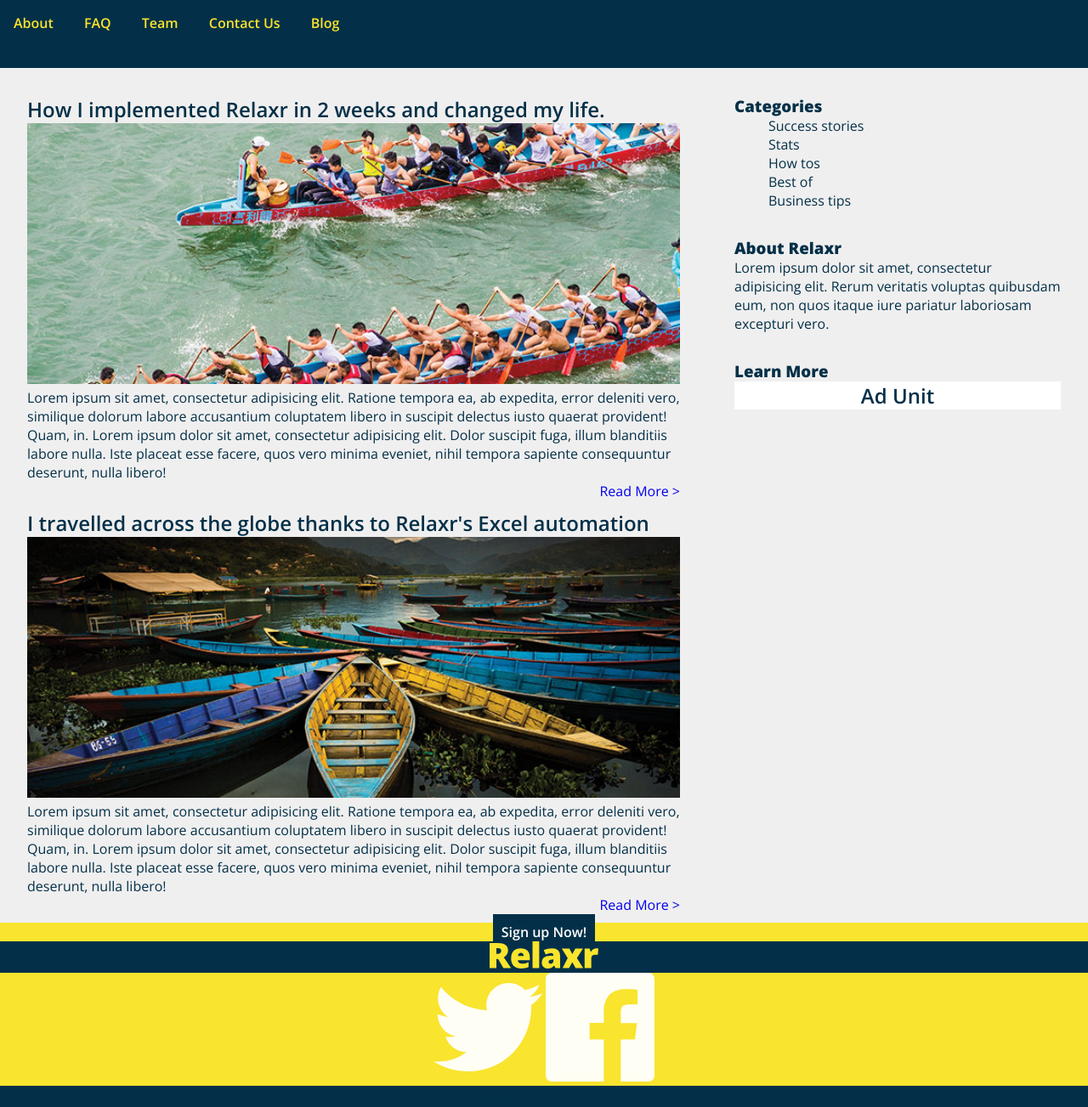
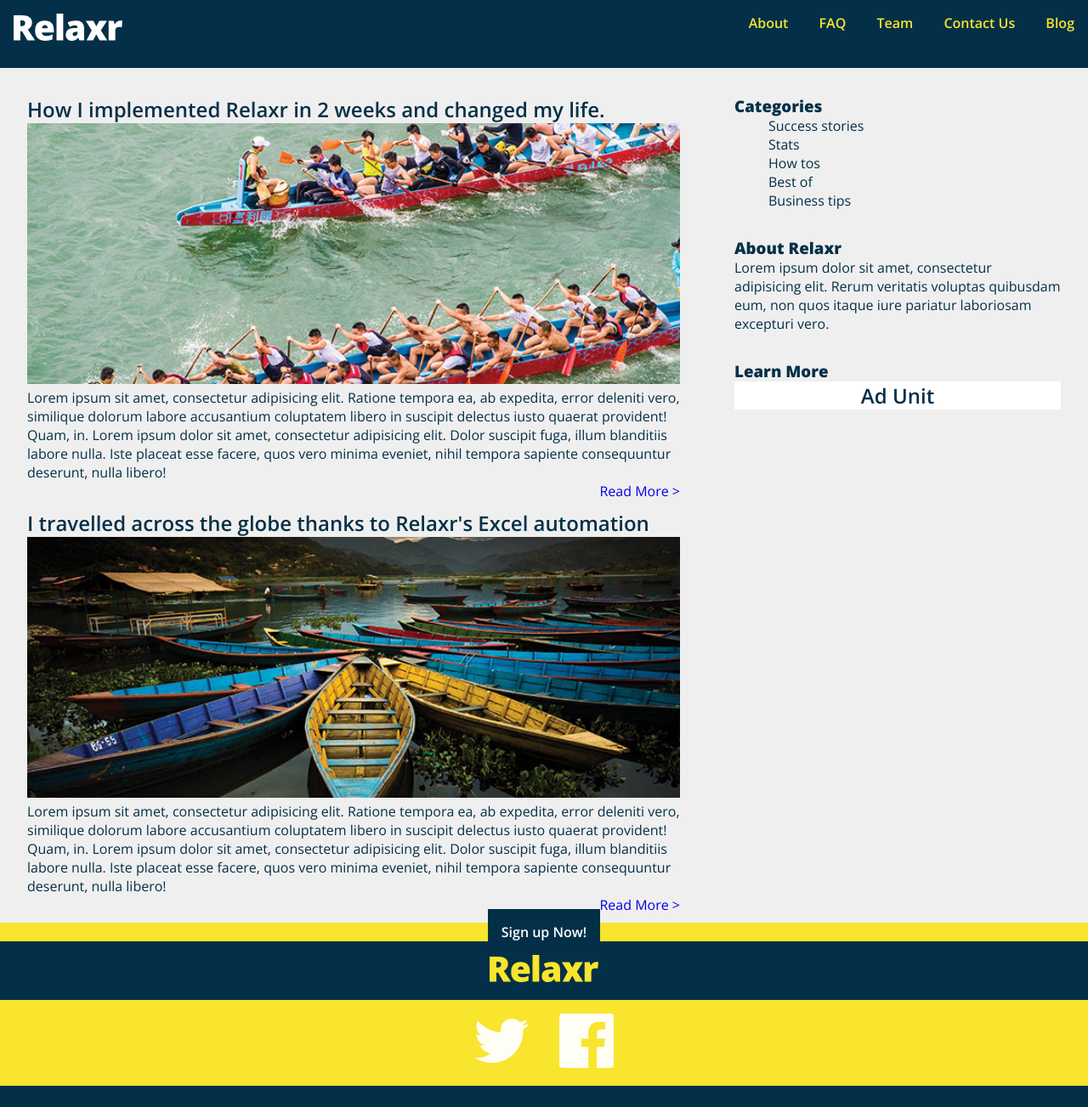
Before and after one commit to rpulumo/rpulumo.github.io, a plain HTML site: page homework4/index.html in a window 1280 px wide. Shown: the whole page at 85% size. Drawn offline with nearby package versions, Linux system fonts and the light colour scheme.

Commit message:
layout update

```diff
--- a/homework4/css/styles.css
+++ b/homework4/css/styles.css
@@ -5,6 +5,7 @@
 html {
   font-family: 'Open Sans', sans-serif;
 }
+
 
 body {
   min-height: 100vh;
@@ -22,11 +23,14 @@ header {
   background-color: #033048;
 }
 
+nav {
+  display: inline-block;
+  font-weight: 600;
+  float: right;
+}
+
 article {
   margin: 2em;
-}
-nav {
-  font-weight: 600;
 }
 
 a{
@@ -52,6 +56,7 @@ p {
   display: flex;
   flex-direction: column;
   color: #033048;
+  text-align: left;
 }
 
 main {
@@ -78,7 +83,7 @@ p + a {
 div {
   text-align: center;
   background-color: #f9e42e;
-  border: 20px;
+  border: 1em;
 }
 
 aside {
@@ -87,6 +92,10 @@ aside {
 footer {
   grid-area: footer;
   background-color: #033048;
+  /*background-image: url(../images/relaxr-logo-yellow.svg)
+  background-size: 50%, cover;
+  /*background-repeat: no-repeat;
+  background-position: center;*/
   color: white;
   text-align: center;
 }
@@ -96,14 +105,21 @@ footer {
   background-color: #033048;
   color: white;
   font-weight: 600;
-  padding: 10px;
+  padding: 1em;
 }
 
 img {
   width: 100%;
 }
 
-.footerimage {
+.mediaiconimage {
+  width: 5%;
+  margin: 1em;
+}
+.relaxriconimage {
   width: 10%;
-  border-top: 25px;
+  margin: 1em;
 }
+#footerrelaxrimage {
+  text-align: center;
+}
--- a/homework4/index.html
+++ b/homework4/index.html
@@ -7,8 +7,7 @@
   </head>
   <body>
     <header>
-      <!--<h1>Relaxr</h1> -->
-      <nav>
+      <img class="relaxriconimage" src="images/relaxr-logo-white.svg" alt="white relaxr logo"> <nav>
         <a class="headerlinks" href="#about">About</a>
         <a class="headerlinks" href="#faq">FAQ</a>
         <a class="headerlinks" href="#team">Team</a>
@@ -69,9 +68,9 @@
       <div>
         <a id="signing" href="signup">Sign up Now!</a>
       </div>
-      <img class="footerimage" src="images/relaxr-logo-yellow.svg" alt="yellow relaxr logo">
+      <img id="footerrelaxrimage"class="relaxriconimage" src="images/relaxr-logo-yellow.svg" alt="yellow relaxr logo">
       <div>
-        <img class="footerimage" src="images/twitter.svg" alt="twitter icon"> <img class="footerimage" src="images/facebook.svg" alt="facebook icon">
+        <img class="mediaiconimage" src="images/twitter.svg" alt="twitter icon"> <img class="mediaiconimage" src="images/facebook.svg" alt="facebook icon">
       </div>
       <p>
         Copyright 2015. Relaxr.
```
Also changed, not shown: index.html (+3 -0 lines).
